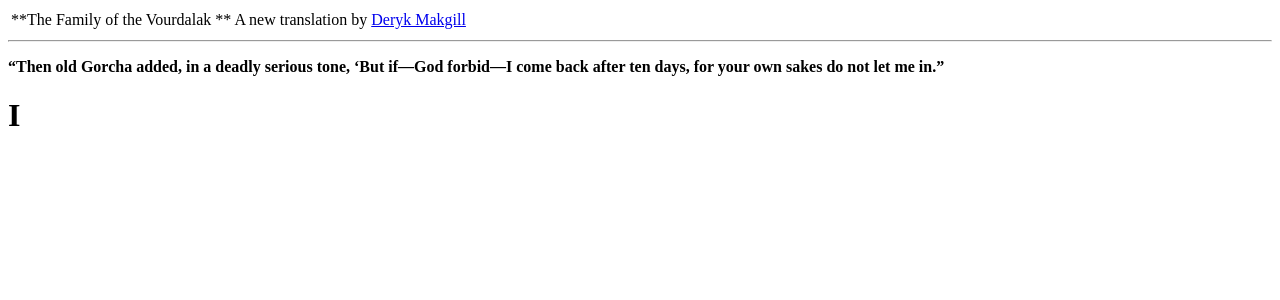
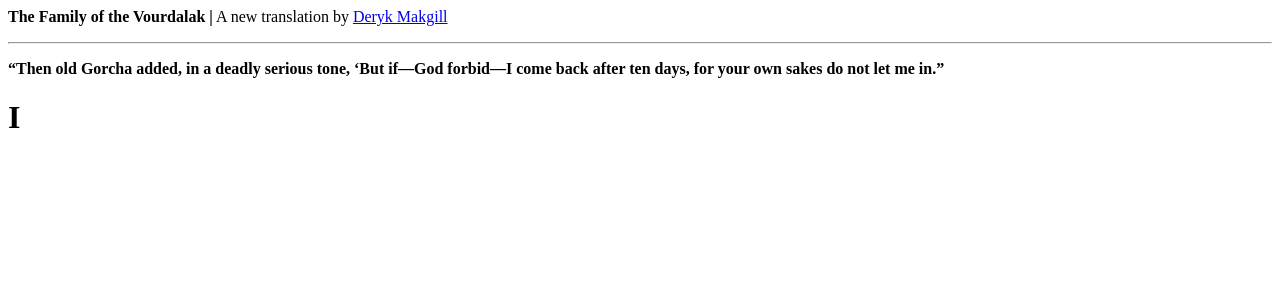
Before and after one commit to dmkgll/dmkgll, a Jekyll site: the page built from _posts/2022-08-19-vd.md, in a window 1280 px wide. Shown: the top 300 px of the page. Built offline with Jekyll 4.4.1, drawn with Linux system fonts in a browser that asks for light colours.

Commit message:
Update 2022-08-19-vd.md

```diff
--- a/_posts/2022-08-19-vd.md
+++ b/_posts/2022-08-19-vd.md
@@ -3,7 +3,7 @@ layout: index
 permalink: vd
 ---
 
-**The Family of the Vourdalak |** A new translation by [Deryk Makgill](/)
+<strong>The Family of the Vourdalak |</strong> A new translation by [Deryk Makgill](/)
 
 ---
 
```
